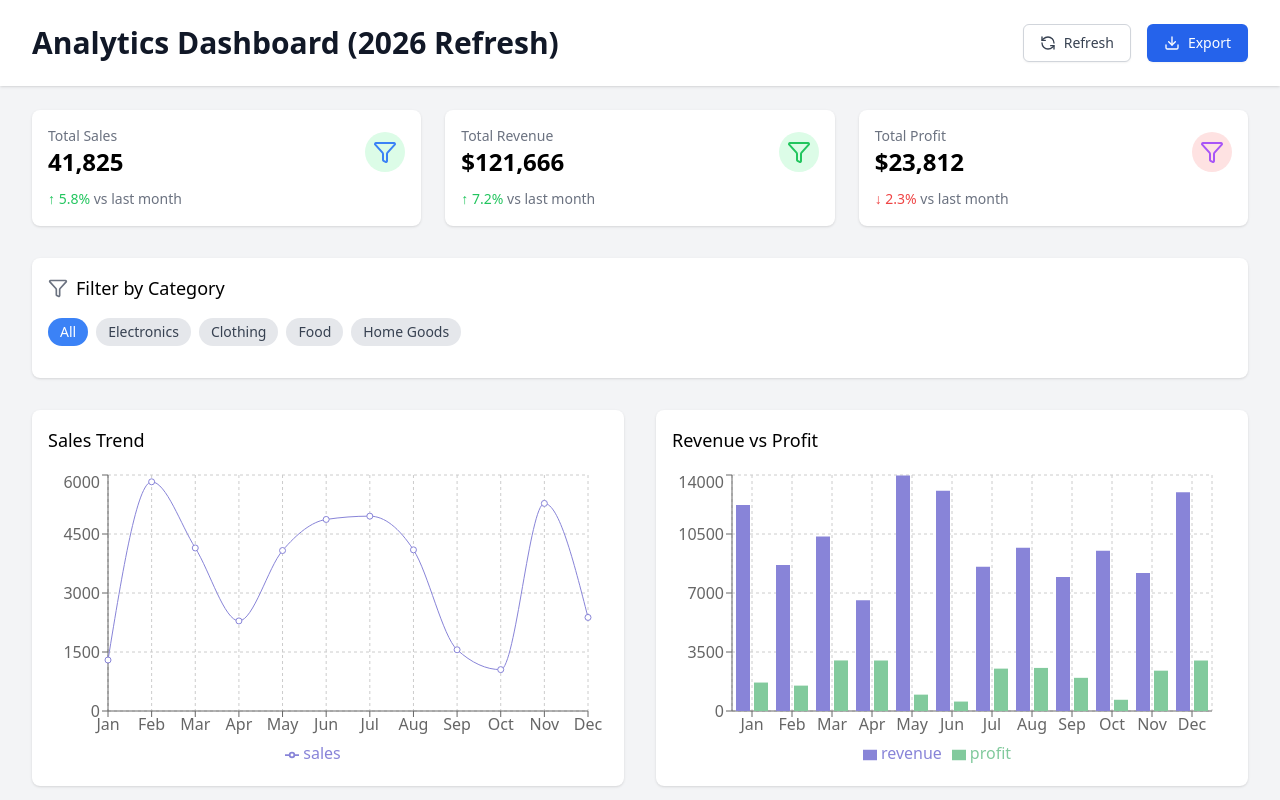
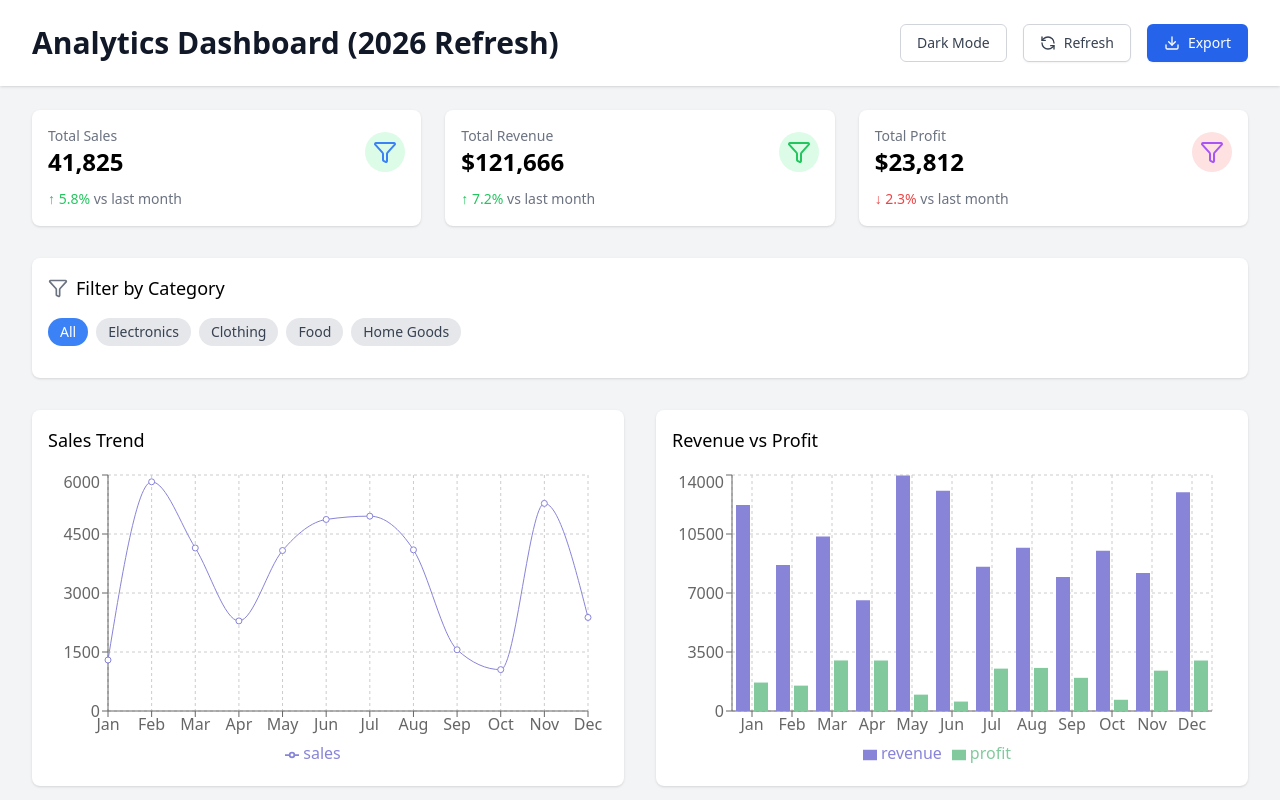
Before and after one commit to phemi22/Analytics-Dashboard, a React (Vite) app: page / in a window 1280 px wide. Shown: the top 800 px of the page. Built offline with nearby package versions, Linux system fonts and the light colour scheme.

Commit message:
Add dark mode toggle to Header

```diff
--- a/src/components/layout/Header.jsx
+++ b/src/components/layout/Header.jsx
@@ -1,12 +1,25 @@
+import { useState } from 'react';
 import { RefreshCcw, Download } from 'lucide-react';
 
 const Header = ({ title, onRefresh, onExport }) => {
+  const [ darkMode, setDarkMode ] = useState(false);
   return (
-    <header className="bg-white shadow">
+    <header className={`${darkMode ? 'bg-gray-900' : 'bg-white'} shadow`}>
       <div className="max-w-7xl mx-auto px-4 py-6 sm:px-6 lg:px-8">
         <div className="flex justify-between items-center">
-          <h1 className="text-3xl font-bold text-gray-900">{title}</h1>
+          <h1 className={`text-3xl font-bold ${darkMode ? 'text-white' : 'text-gray-900'}`}>
+            {title}</h1>
           <div className="flex space-x-4">
+            <button
+              onClick={() => setDarkMode(!darkMode)}
+               className={`px-4 py-2 rounded-md text-sm font-medium border
+                ${ darkMode ? 'bg-gray-800 text-white border-gray-700 hover:bg-gray-700'
+                  : 'bg-white text-gray-700 border-gray-300 hover:bg-gray-50'
+          }`}
+    >
+          {darkMode ? 'Light Mode' : 'Dark Mode'}
+            </button>
+
             <button
               onClick={onRefresh}
               className="flex items-center px-4 py-2 bg-white border border-gray-300 rounded-md shadow-sm text-sm font-medium text-gray-700 hover:bg-gray-50"
```
